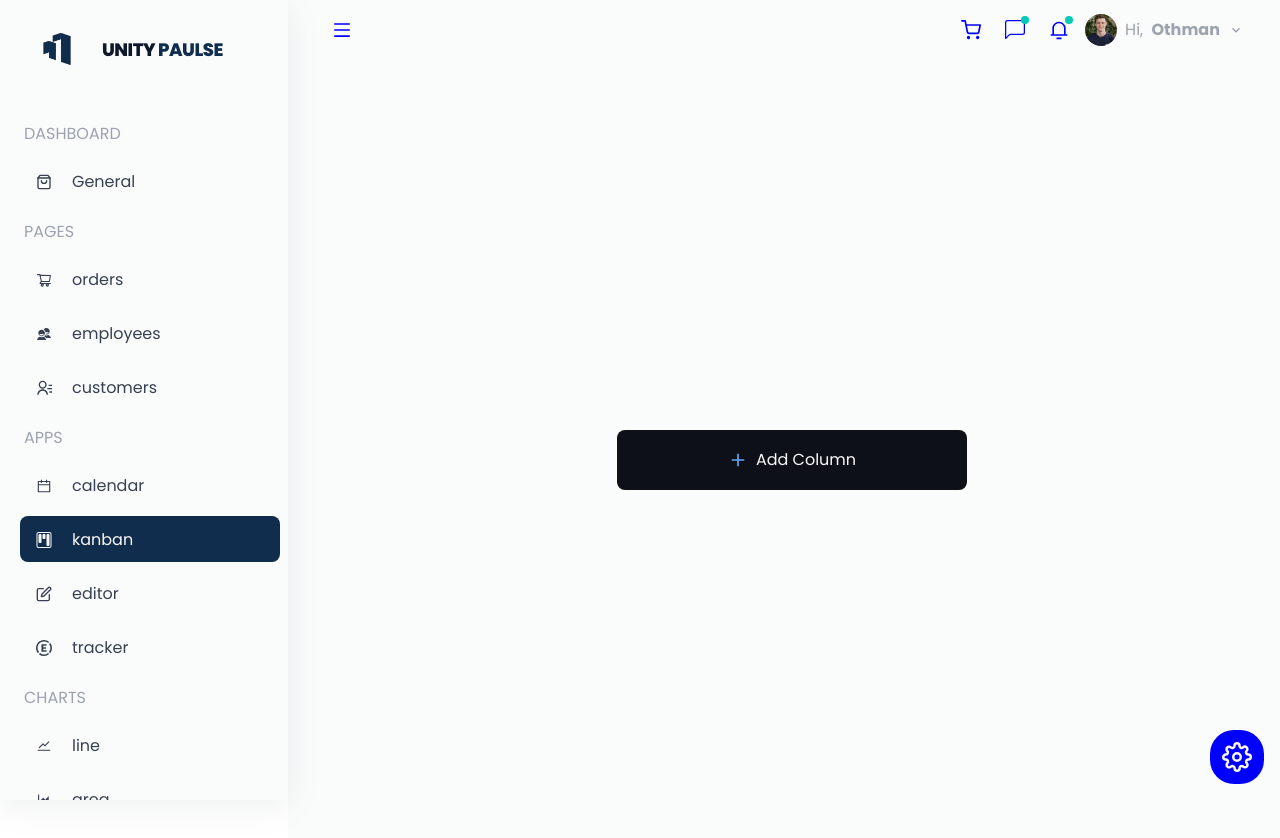
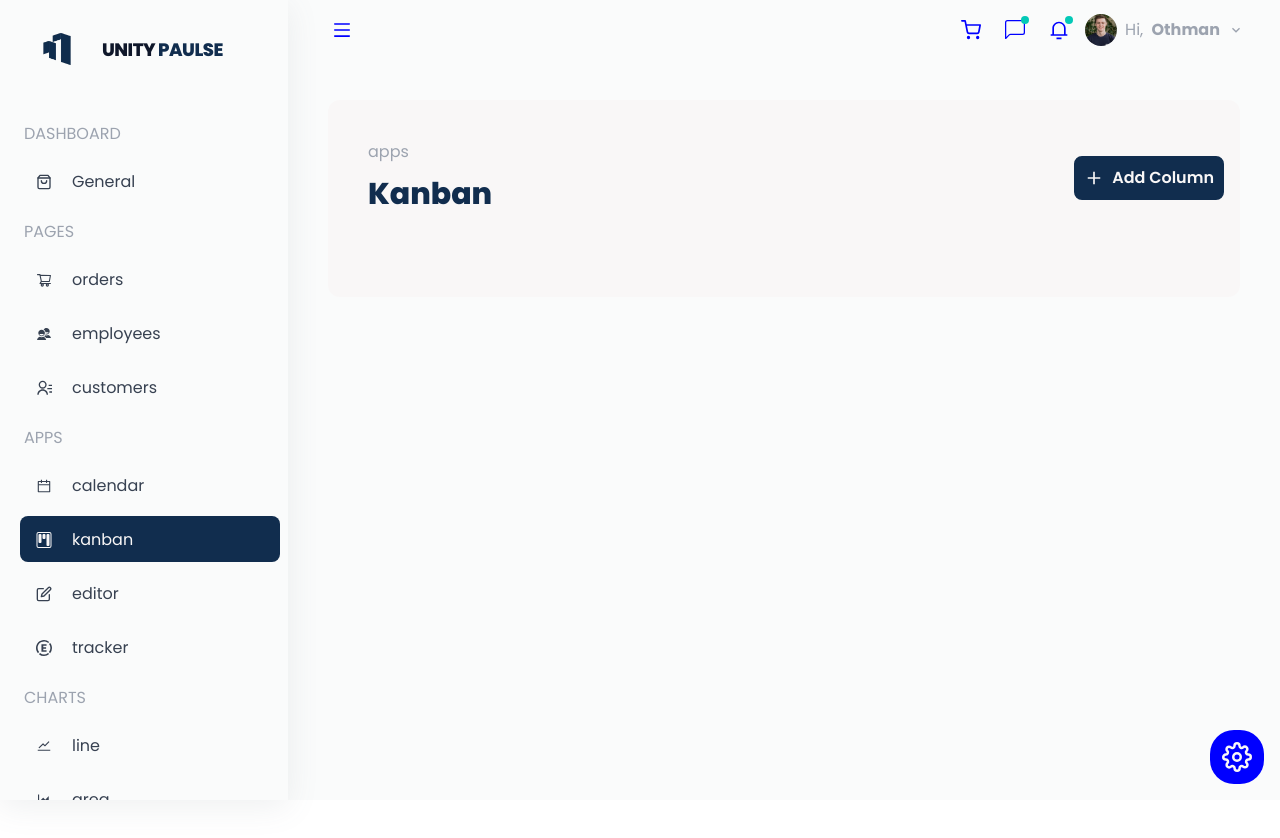
Before and after one commit to OthmanGh/UNITEYPULSE, a React (Vite) app in the folder frontend/: page /dashboard/kanban in a window 1280 px wide. Shown: the top 838 px of the page. After the commit the page ends 800 px from the top, so only its background shows below. Built offline with nearby package versions, Linux system fonts and the light colour scheme.

Commit message:
Style Kanban add column button

```diff
--- a/frontend/src/pages/Dashboard/pages/General.tsx
+++ b/frontend/src/pages/Dashboard/pages/General.tsx
@@ -1,8 +1,6 @@
-import { BsCurrencyDollar } from 'react-icons/bs';
 import { GoDotFill } from 'react-icons/go';
 import Button from '../components/Button';
 import { SparklineAreaData, earningData, ecomPieChartData, stackedChartData } from '../../../constants';
-import { useStateContext } from '../../../contexts/ContextProvider';
 import SparkLine from '../components/Charts/SparkLine';
 import Stacked from '../components/Charts/Stacked';
 
--- a/frontend/src/pages/Dashboard/pages/Kanban/Kanban.tsx
+++ b/frontend/src/pages/Dashboard/pages/Kanban/Kanban.tsx
@@ -7,6 +7,7 @@ import { DndContext, DragEndEvent, DragOverEvent, DragOverlay, DragStartEvent, P
 import { SortableContext, arrayMove } from '@dnd-kit/sortable';
 import { createPortal } from 'react-dom';
 import TaskCard from '../../components/TaskCard';
+import Header from '../../components/Header';
 
 const Kanban = () => {
   const [columns, setColumns] = useState<Column[]>([]);
@@ -154,7 +155,8 @@ const Kanban = () => {
   };
 
   return (
-    <section className="flex m-auto min-h-screen w-full items-center overflow-x-auto overflow-y-auto px-[40px]">
+    <section className="md:m-10 mt-24 p-2 md:p-10 bg-white rounded-xl flex flex-col relative">
+      <Header category="apps" title="Kanban" />
       <DndContext sensors={sensors} onDragStart={handleDragStart} onDragEnd={handleDragEnd} onDragOver={handleDragOver}>
         <div className="m-auto flex gap-4">
           <SortableContext items={columnId}>
@@ -174,10 +176,10 @@ const Kanban = () => {
             </div>
           </SortableContext>
           <button
-            className="h-[60px] w-[350px] min-w-[350px] bg-darkbg cursor-pointer rounded-lg border-columnbg p-4 ring-rose-500 hover:ring-2 text-white flex gap-2 items-center justify-center"
+            className="absolute top-14 flex items-center gap-2 bg-secondary text-white px-2 py-2 rounded-lg  hover:bg-white border-secondary border-2 hover:border-2 hover:text-secondary font-semibold transition-all duration-500 right-4"
             onClick={() => createNewColumn()}
           >
-            <AddIcon className="text-xl text-blue-400" />
+            <AddIcon className="text-xl" />
             Add Column
           </button>
         </div>
```
